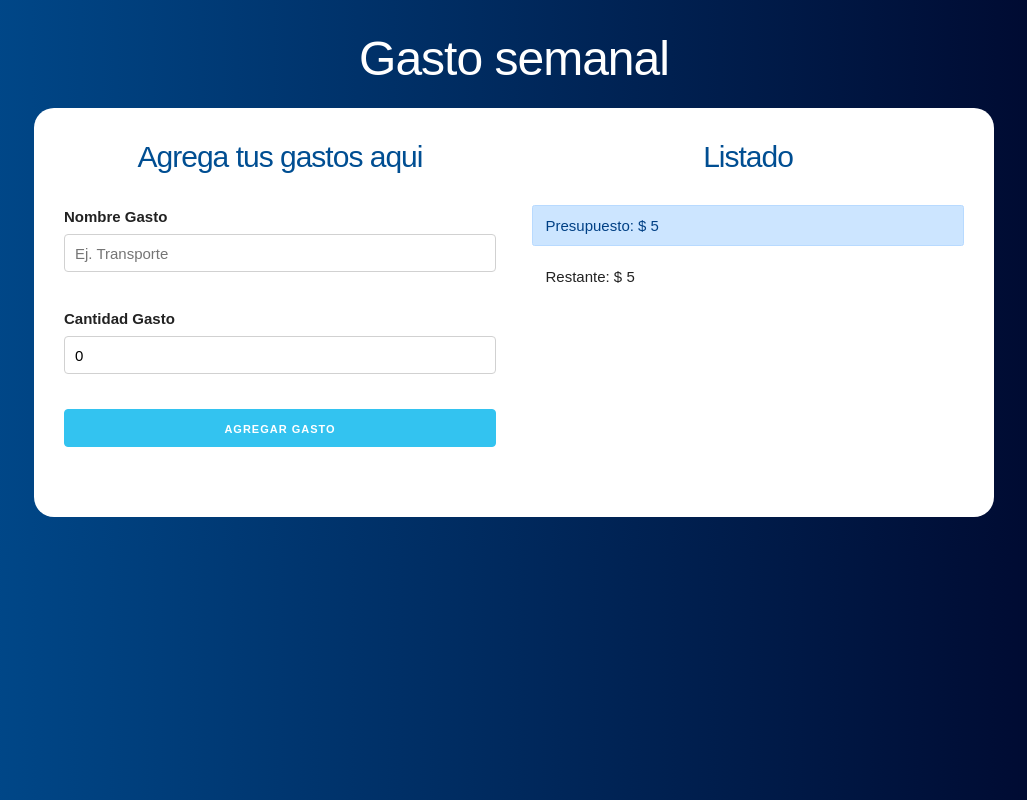
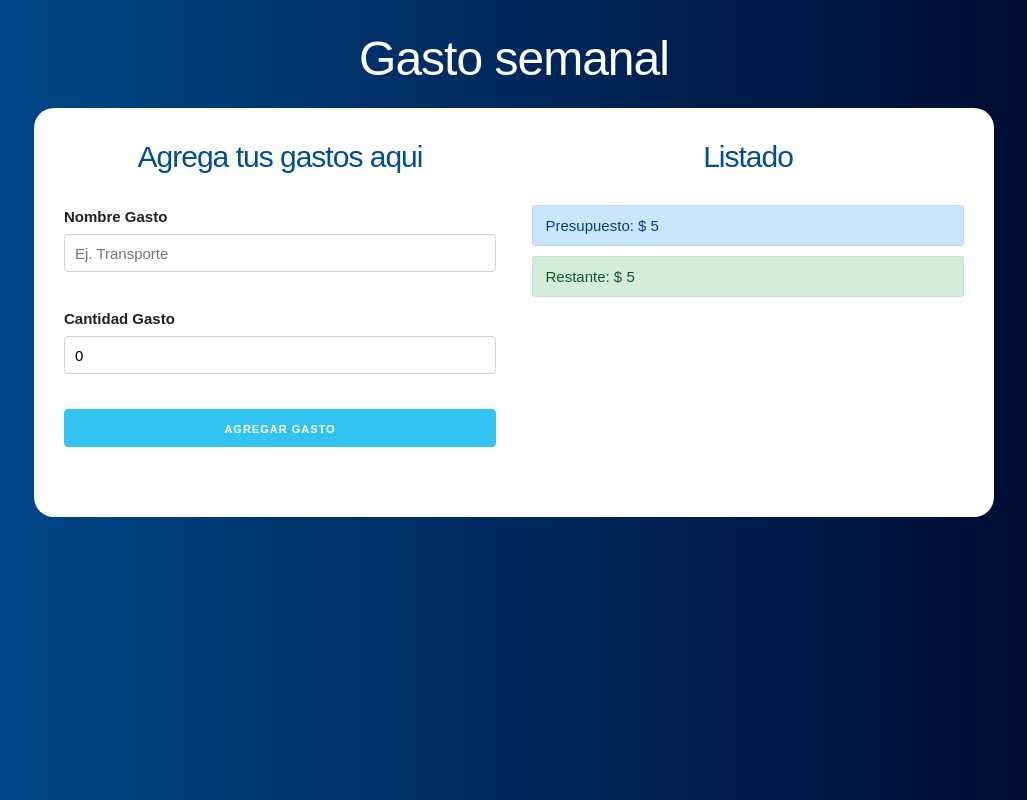
Before and after one commit to Andresdamelio/react-presupuestos, a React (Create React App) app: page / in a window 1280 px wide. Both pictures are taken after typing "5" into the empty fields and a click on the input "Definir presupuesto". Shown: the whole page, without its empty margins (126-1153 px from the left). Built offline with nearby package versions, Linux system fonts and the light colour scheme.

Commit message:
Helpers para clases segun nivel de presupuesto, documentando componentes con proptypes

```diff
--- a/src/App.js
+++ b/src/App.js
@@ -33,7 +33,7 @@ function App() {
       guardarCrearGasto(false);
     }
 
-  },[gasto]);
+  },[gasto, gastos, crearGasto, restante]);
 
 
 
--- a/src/components/ControlPresupuesto.js
+++ b/src/components/ControlPresupuesto.js
@@ -1,4 +1,6 @@
 import React, { Fragment } from 'react';
+import PropType from 'prop-types';
+import { revisarPresupuesto } from '../helpers'
 
 const ControlPresupuesto = ({ presupuesto, restante }) => {
     return (
@@ -6,11 +8,17 @@ const ControlPresupuesto = ({ presupuesto, restante }) => {
             <div className="alert alert-primary">
                 Presupuesto: $ { presupuesto}
             </div>
-            <div className="alert">
+            <div className={revisarPresupuesto(presupuesto, restante)}>
                 Restante: $ { restante }
             </div>
         </Fragment>
     );
 }
 
+
+ControlPresupuesto.propType = {
+    presupuesto: PropType.number.isRequired,
+    restante: PropType.number.isRequired,
+}
+
 export default ControlPresupuesto;
--- a/src/components/Error.js
+++ b/src/components/Error.js
@@ -1,7 +1,13 @@
 import React from 'react';
+import PropType from 'prop-types';
 
 const Error = ({mensaje}) => (
     <p className="alert alert-danger error">{ mensaje }</p>
 )
 
+
+Error.propType = {
+    mensaje: PropType.string.isRequired
+}
+
 export default Error;
--- a/src/components/Formulario.js
+++ b/src/components/Formulario.js
@@ -1,6 +1,8 @@
 import React, { useState } from 'react';
+import shortid from 'shortid';
+import PropType from 'prop-types';
 import Error from './Error';
-import shortid from 'shortid';
+
 
 const Formulario = ({ guardarGasto, guardarCrearGasto }) => {
 
@@ -33,10 +35,6 @@ const Formulario = ({ guardarGasto, guardarCrearGasto }) => {
         guardarNombre('');
         guardarCantidad(0);
         guardarCrearGasto(true);
-
-        // Pasar el gasto al componente principal
-
-        // Limpiar el formulario
     }
 
     return (
@@ -77,4 +75,9 @@ const Formulario = ({ guardarGasto, guardarCrearGasto }) => {
     );
 }
 
+Formulario.propType = {
+    guardarGasto: PropType.func.isRequired,
+    guardarCrearGasto:PropType.func.isRequired
+}
+
 export default Formulario;
--- a/src/components/Gasto.js
+++ b/src/components/Gasto.js
@@ -1,4 +1,5 @@
 import React from 'react';
+import PropType from 'prop-types';
 
 const Gasto = ({ gasto }) => (
     <li className="gastos">
@@ -9,4 +10,8 @@ const Gasto = ({ gasto }) => (
     </li>
 )
 
+Gasto.propType = {
+    gasto: PropType.object.isRequired
+}
+
 export default Gasto;
--- a/src/components/Listado.js
+++ b/src/components/Listado.js
@@ -1,5 +1,6 @@
 import React from 'react';
 import Gasto from './Gasto';
+import PropType from 'prop-types';
 
 const Listado = ({ gastos }) => (
     <div className="gastos-realizados">
@@ -15,4 +16,8 @@ const Listado = ({ gastos }) => (
     </div>
 );
 
+Listado.propTypes = {
+    gastos: PropType.array.isRequired
+}
+
 export default Listado;
--- a/src/components/Pregunta.js
+++ b/src/components/Pregunta.js
@@ -1,4 +1,5 @@
 import React, { Fragment, useState } from 'react';
+import PropType from 'prop-types';
 import Error from './Error';
 
 const Pregunta = ({ guardarPresupuesto, guardarRestante, actualizarpregunta }) => {
@@ -53,4 +54,10 @@ const Pregunta = ({ guardarPresupuesto, guardarRestante, actualizarpregunta }) =
     );
 }
 
+Pregunta.propType = {
+    guardarPresupuesto: PropType.func.isRequired,
+    guardarRestante:PropType.func.isRequired,
+    actualizarpregunta: PropType.func.isRequired
+}
+
 export default Pregunta;
--- /dev/null
+++ b/src/helpers.js
@@ -0,0 +1,13 @@
+export const revisarPresupuesto = (presupuesto, restante ) => {
+    let clase;
+
+    if( (presupuesto / 4 ) > restante ){
+        clase = 'alert alert-danger';
+    } else if ( ( presupuesto / 2 ) > restante ) {
+        clase = 'alert alert-warning';
+    } else {
+        clase = 'alert alert-success';
+    }
+
+    return clase;
+}
```
